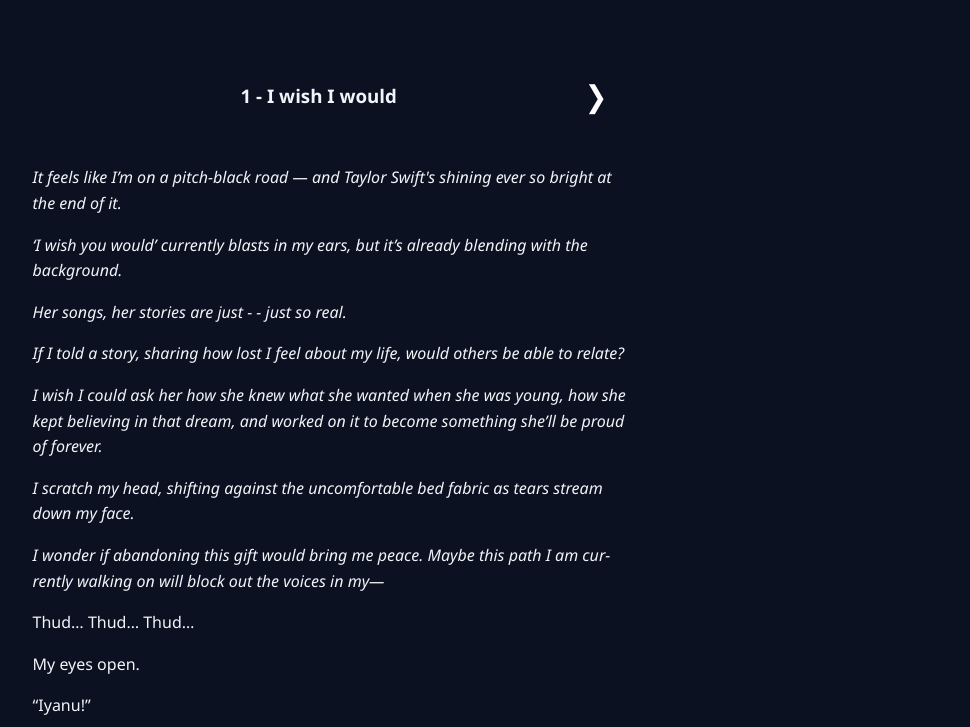
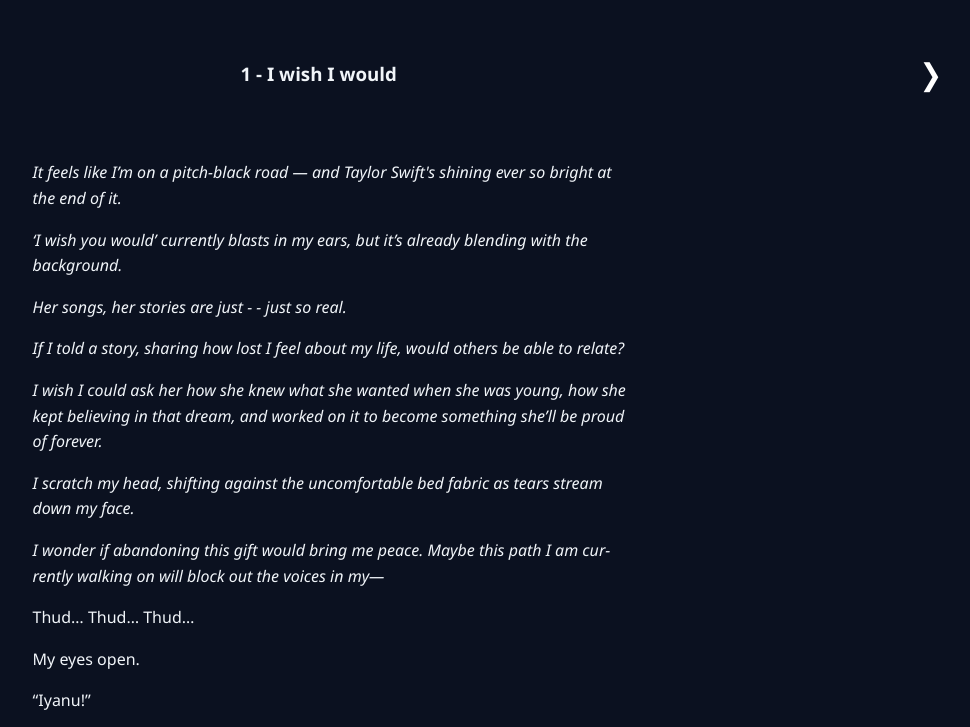
Before and after one commit to Fiyanuwa/fiyanuwa.github.io, a plain HTML site: page index.html in a window 1280 px wide. Shown: the part 40-767 px from the top of the page, without its empty margins (310-1280 px from the left). Drawn offline with Linux system fonts and the light colour scheme.

Commit message:
editied <p> popping up

```diff
--- a/css/style.css
+++ b/css/style.css
@@ -23,7 +23,7 @@ body {
             padding: 10px;
         }
 
-        .chapter-header{
+        header{
             display:flex;
             justify-content: space-between;
             align-items: center;
--- a/index.html
+++ b/index.html
@@ -15,14 +15,16 @@
             <p style="text-align: center; font-size: 25px;">Where This Goes S1</p>
         </nav>
 
+        <header>
+        <!-- &#10094; -->
+        <a><span class="next"></span></a>
+        <h3>1 - I wish I would</h3>
+        <a href="pages/chapter2.html"><span class="next">&#10095;</span></a>
+        </header>
+
         <section class="chapter">
             <article class="content">
-            <div class="chapter-header">
-            <a><span class="next"></span></a>
-            <!-- &#10094; -->
-            <h3>1 - I wish I would</h3>
-            <a href="pages/chapter2.html"><span class="next">&#10095;</span></a>
-            </div>
+
             <p><i>It feels like I’m on a pitch-black road — and Taylor Swift's shining ever so bright at the end of it.</i></p>
 
             <P><i>‘I wish you would’ currently blasts in my ears, but it’s already blending with the background.</i></P>
@@ -106,7 +108,7 @@
 
            <p>“Ah, you still have a long way to go.” Her lips curved slightly. “Uche’m will soon start NYSC, and you both graduated high school together.”</p>
 
-          < p> Uche’m’s mouths a sorry the moment our eyes meet.</p>
+          <p> Uche’m mouths a sorry the moment our eyes meet.</p>
 
           <p>“God’s time is the best.” My attention shifts to Mum, her jaw hardening as she giggles.</p>
 
```
Also changed, not shown: img/ralph-darabos-YHG0F0TT8jw-unsplash.jpg (added).
